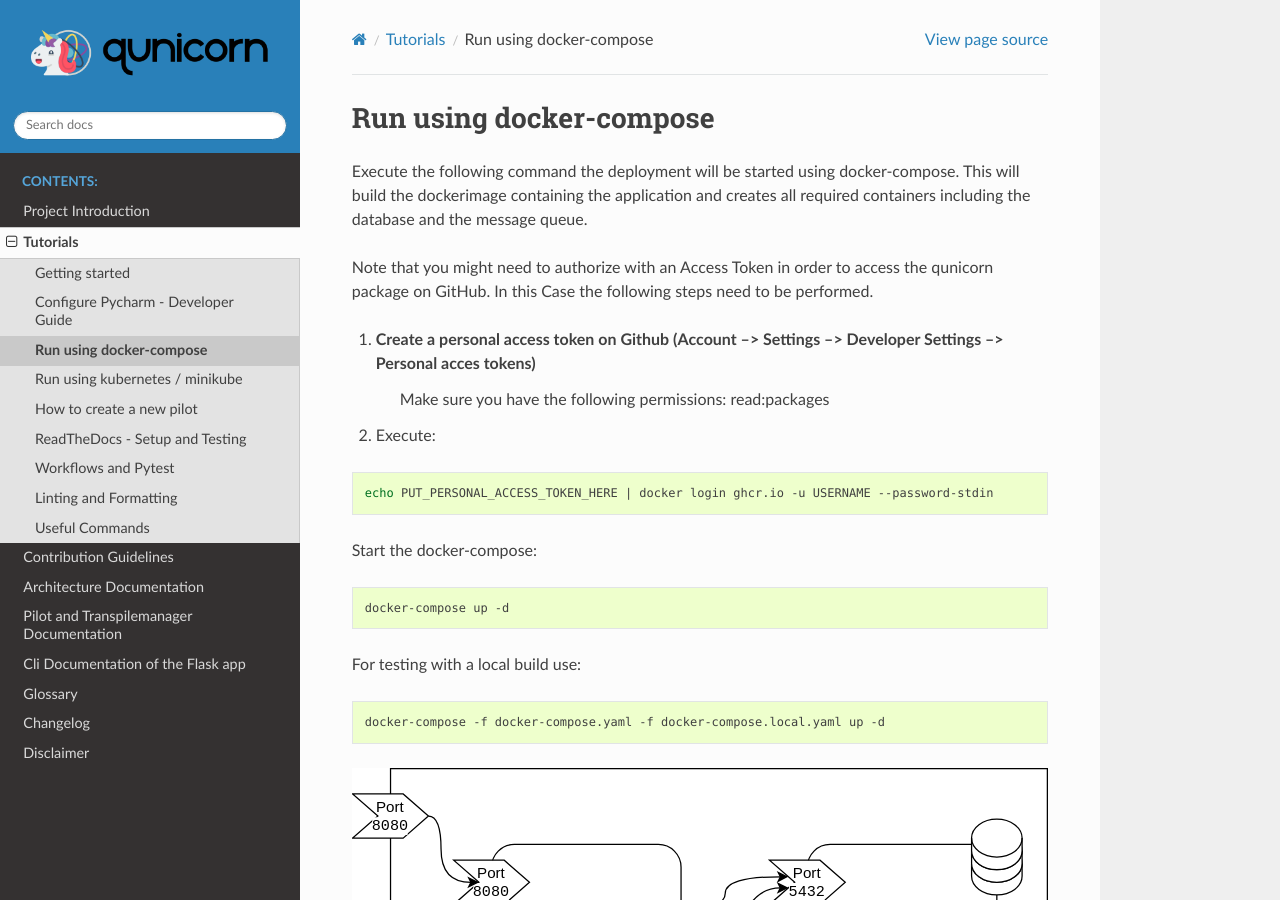
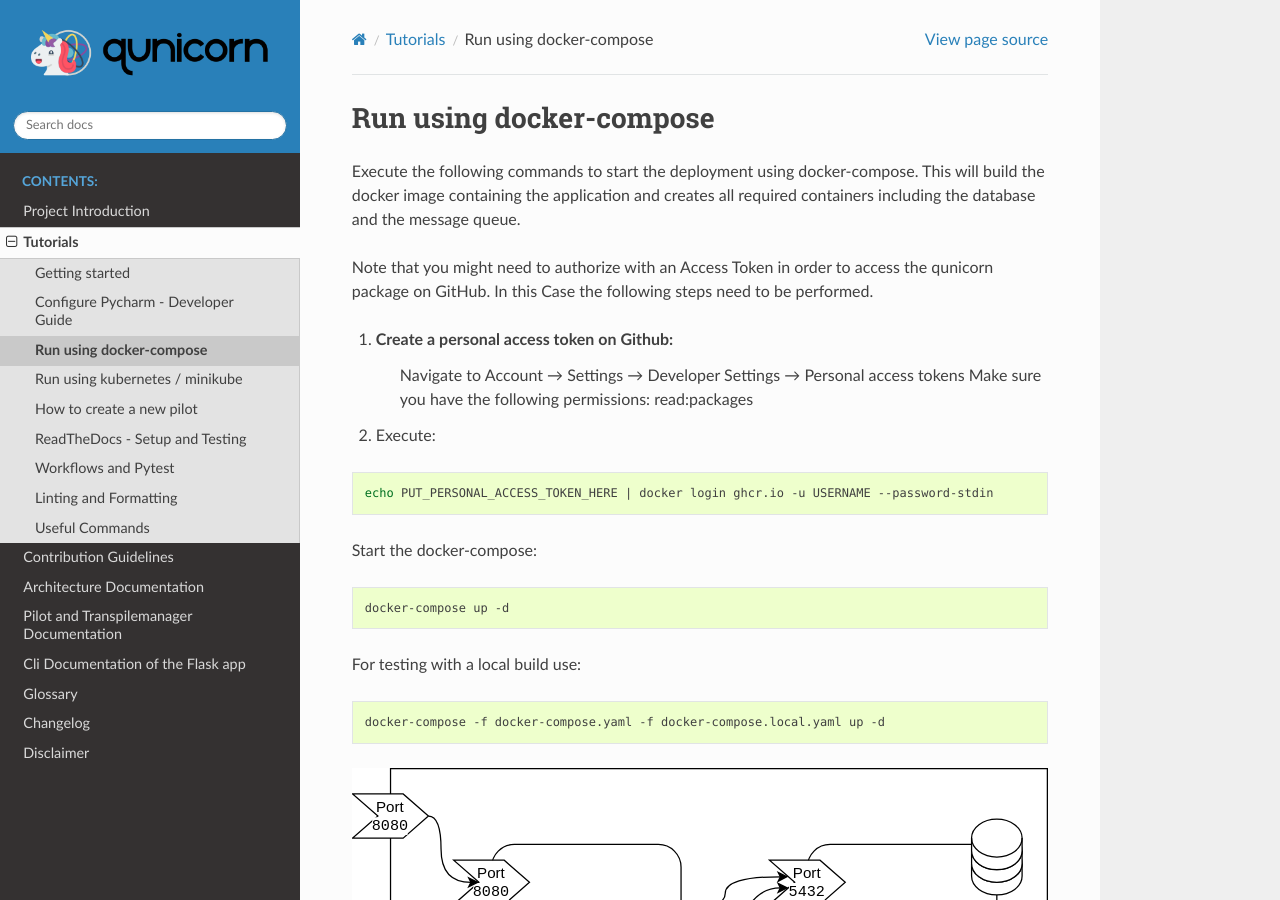
Before and after one commit to qunicorn/qunicorn-core, a Sphinx documentation site: the page built from docs/tutorials/docker.rst, in a window 1280 px wide and 900 px high. Built offline with Sphinx 7.4.7 and the Read the Docs theme 2.0.0, drawn with Linux system fonts in a browser that asks for light colours; pages that are not in the unit, such as notebooks, are missing from menus.

Commit message:
Improved docker doc

```diff
--- a/docs/tutorials/docker.rst
+++ b/docs/tutorials/docker.rst
@@ -1,12 +1,13 @@
 Run using docker-compose
 =========================================
-Execute the following command the deployment will be started using docker-compose. This will build the dockerimage
+Execute the following commands to start the deployment using docker-compose. This will build the docker image
 containing the application and creates all required containers including the database and the message queue.
 
 Note that you might need to authorize with an Access Token in order to access the qunicorn package on GitHub.
 In this Case the following steps need to be performed.
 
-1. Create a personal access token on Github (Account --> Settings --> Developer Settings --> Personal acces tokens)
+1. Create a personal access token on Github:
+    Navigate to Account → Settings → Developer Settings → Personal access tokens
     Make sure you have the following permissions: read:packages
 2. Execute:
 
```
